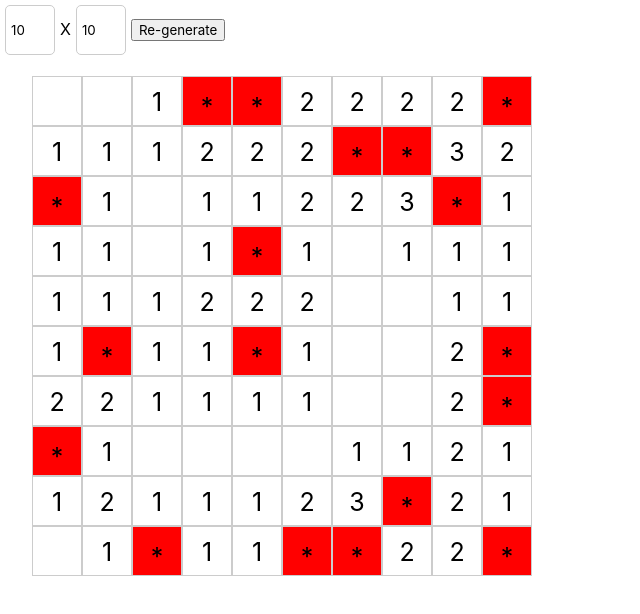
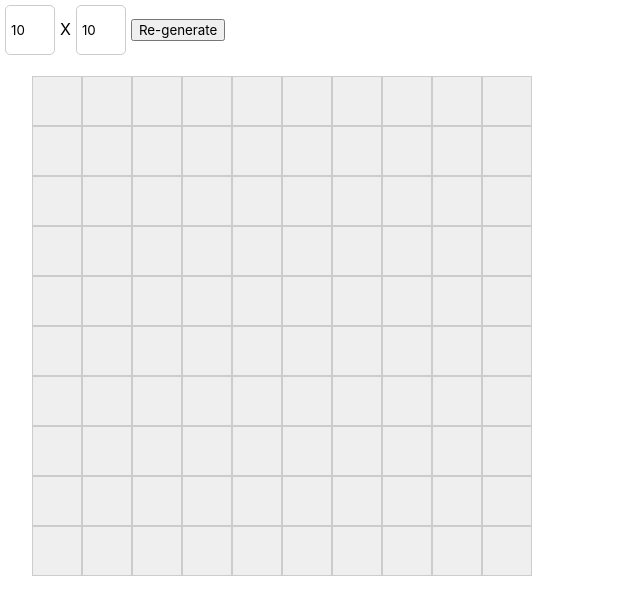
Before and after one commit to 5tarlight/auto-minesweeper, a Next.js app: page / in a window 1280 px wide. Shown: the top 614 px of the page, without its empty margins (0-640 px from the left). Built offline with nearby package versions, Linux system fonts and the light colour scheme.

Commit message:
reveal unmined cell

```diff
--- a/components/MineCell.tsx
+++ b/components/MineCell.tsx
@@ -3,15 +3,34 @@ import { GridState } from "./MineGrid";
 
 interface Props extends GridState {
   num: number;
+  revealCell: (row: number, col: number) => void;
 }
 
-const MineCell: NextPage<Props> = ({ col, row, action, type, num }) => {
+const MineCell: NextPage<Props> = ({
+  col,
+  row,
+  action,
+  type,
+  num,
+  revealCell,
+}) => {
   const className = `cell ${action} ${type}`;
   return (
     <>
-      <div className={className}>
+      {action === "default" && (
+        <div
+          className={className}
+          onClick={() => type === "safe" && revealCell(row, col)}
+        ></div>
+      )}
+      {action === "reveal" && (
+        <div className={className}>
+          {type === "mine" ? "*" : num === 0 ? "" : num}
+        </div>
+      )}
+      {/* <div className={className}>
         {type === "mine" ? "*" : num === 0 ? "" : num}
-      </div>
+      </div> */}
 
       <style jsx>
         {`
@@ -24,19 +43,22 @@ const MineCell: NextPage<Props> = ({ col, row, action, type, num }) => {
             line-height: 50px;
           }
 
+          .default {
+            background-color: #efefef;
+          }
+
           .default:hover {
             background-color: #eee;
-            cursor: pointer;
           }
 
-          .mine {
-            background-color: #f00;
-            line-height: 60px;
-          }
+          // .mine {
+          //   background-color: #f00;
+          //   line-height: 60px;
+          // }
 
-          .mine.default:hover {
-            background-color: #f74242;
-          }
+          // .mine.default:hover {
+          //   background-color: #f74242;
+          // }
         `}
       </style>
     </>
--- a/components/MineGrid.tsx
+++ b/components/MineGrid.tsx
@@ -15,9 +15,10 @@ interface Props {
   row: number;
   col: number;
   gridState: GridState[][];
+  revealCell: (row: number, col: number) => void;
 }
 
-const MineGrid: NextPage<Props> = ({ row, col, gridState }) => {
+const MineGrid: NextPage<Props> = ({ row, col, gridState, revealCell }) => {
   return (
     <>
       <div className="container">
@@ -80,6 +81,7 @@ const MineGrid: NextPage<Props> = ({ row, col, gridState }) => {
                   type={gridState[i][j].type}
                   action={gridState[i][j].action}
                   num={count}
+                  revealCell={revealCell}
                 />
               );
             }
--- a/pages/index.tsx
+++ b/pages/index.tsx
@@ -23,13 +23,22 @@ const Home: NextPage = () => {
       tempGridState.push(row);
     }
 
-    for (let i = 0; i < grid.row * grid.col * 0.2; i++) {
+    for (let i = 0; i < grid.row * grid.col * 0.15; i++) {
       const row = Math.floor(Math.random() * grid.row);
       const col = Math.floor(Math.random() * grid.col);
       tempGridState[row][col].type = "mine";
     }
 
     setGridState(tempGridState);
+  };
+
+  const revealCell = (row: number, col: number) => {
+    if (gridState[row][col].action !== "default") return;
+
+    const tempGridState = [...gridState];
+    tempGridState[row][col].action = "reveal";
+
+    if (tempGridState[row][col].type === "safe") setGridState(tempGridState);
   };
 
   useEffect(() => {
@@ -42,7 +51,12 @@ const Home: NextPage = () => {
         <title>Auto MineSweeper</title>
       </Head>
       <GridInput grid={grid} setGrid={setGrid} initGrid={initGrid} />
-      <MineGrid col={grid.col} row={grid.row} gridState={gridState} />
+      <MineGrid
+        col={grid.col}
+        row={grid.row}
+        gridState={gridState}
+        revealCell={revealCell}
+      />
     </>
   );
 };
```
